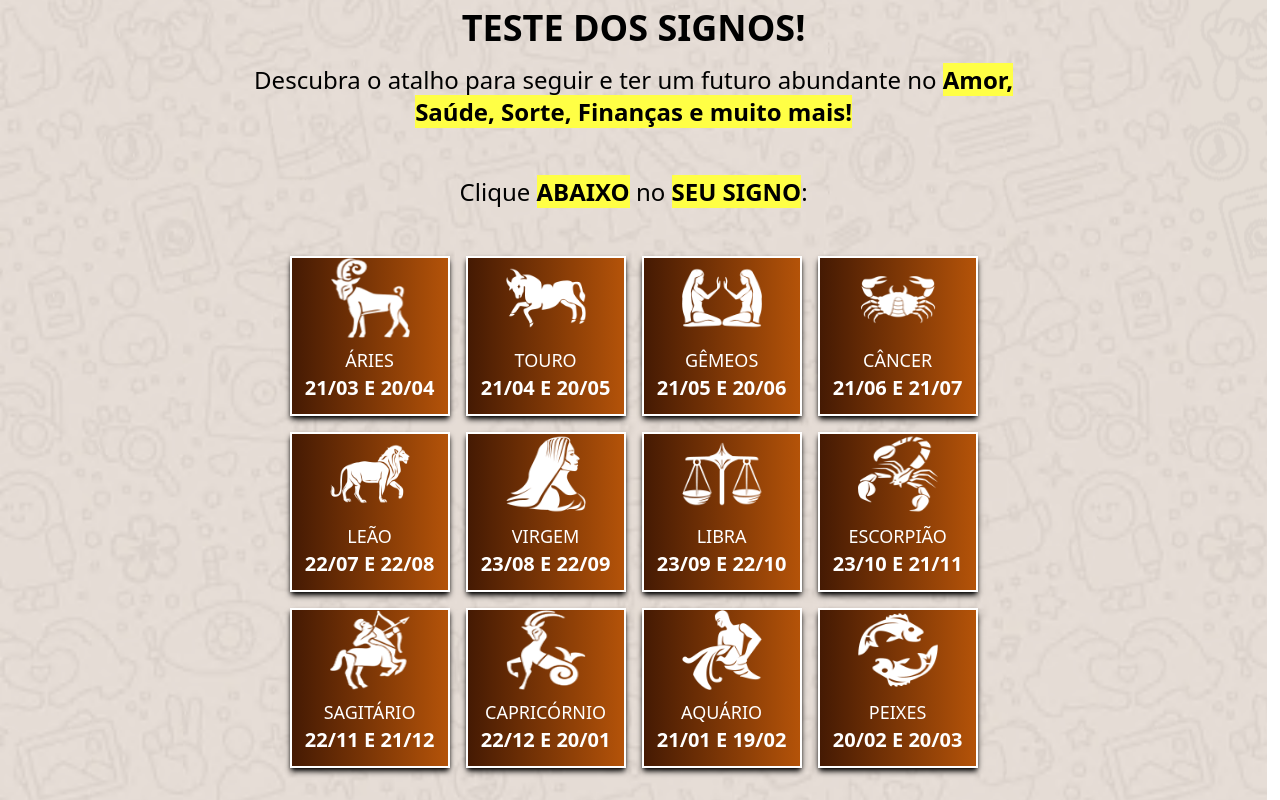
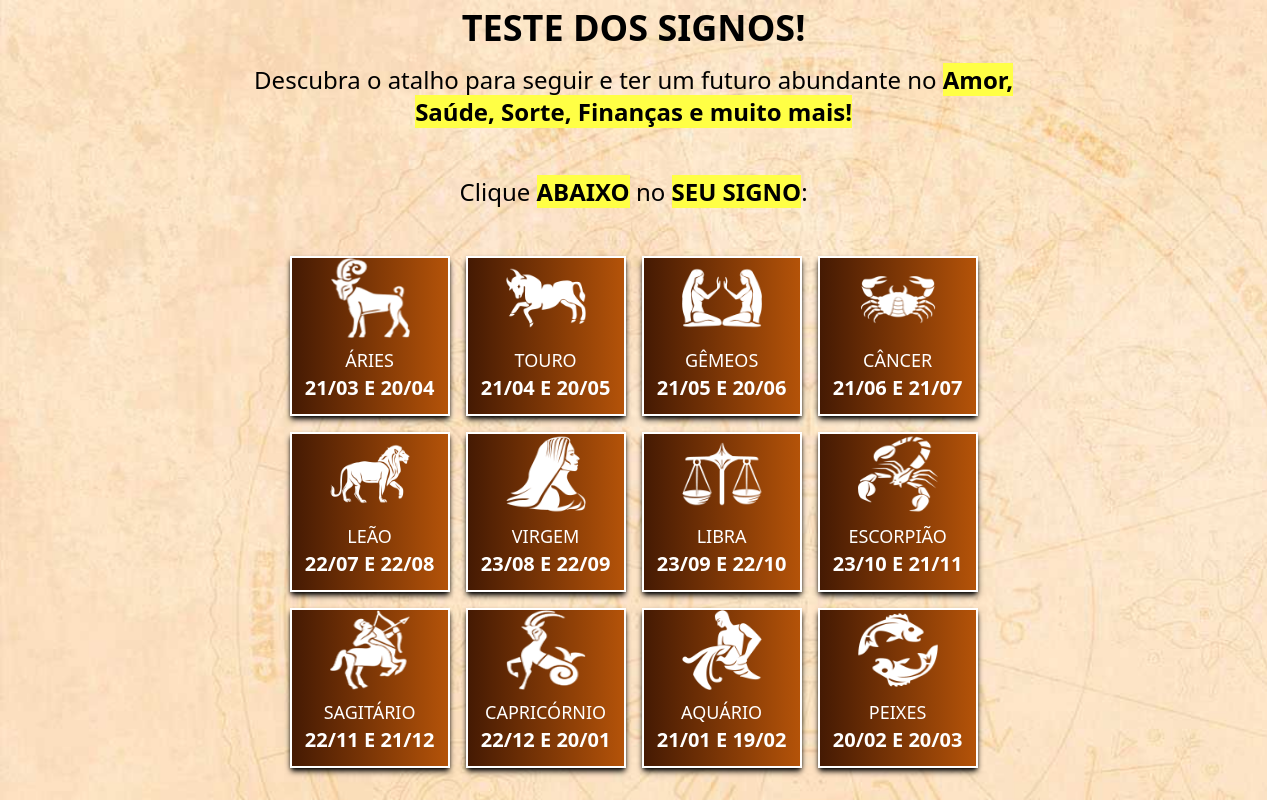
Before and after one commit to laranseos/Astrologia, a React (Create React App) app: page /astrologia in a window 1280 px wide. Shown: the top 800 px of the page. Built offline with nearby package versions, Linux system fonts and the light colour scheme; the HTML template or start-up script is replaced by a standard one.

Commit message:
landing background change

```diff
--- a/src/Landing.jsx
+++ b/src/Landing.jsx
@@ -13,7 +13,7 @@ import Aquario from "./assets/aquarius.png"
 import Peices from "./assets/pisces.png"
 function Landing() {
   return (
-    <div className="bg-[url('assets/bg.png')] bg-cover h-[150vh] w-[99vw] bg-no-repeat text-center" >
+    <div className="bg-[url('assets/fundo.jpg')] bg-cover h-[150vh] w-[99vw] bg-no-repeat text-center" >
         <div className="font-bold text-4xl py-2">TESTE DOS SIGNOS!</div>
         <div className=" text-2xl mt-2">Descubra o atalho para seguir e ter um futuro abundante no <span className="font-bold bg-[#ffff45]">Amor,</span></div>
         <div><span className="font-bold bg-[#ffff45] text-2xl">Saúde, Sorte, Finanças e muito mais!</span></div>
```
Also changed, not shown: src/assets/bg - Copy.png (deleted).
